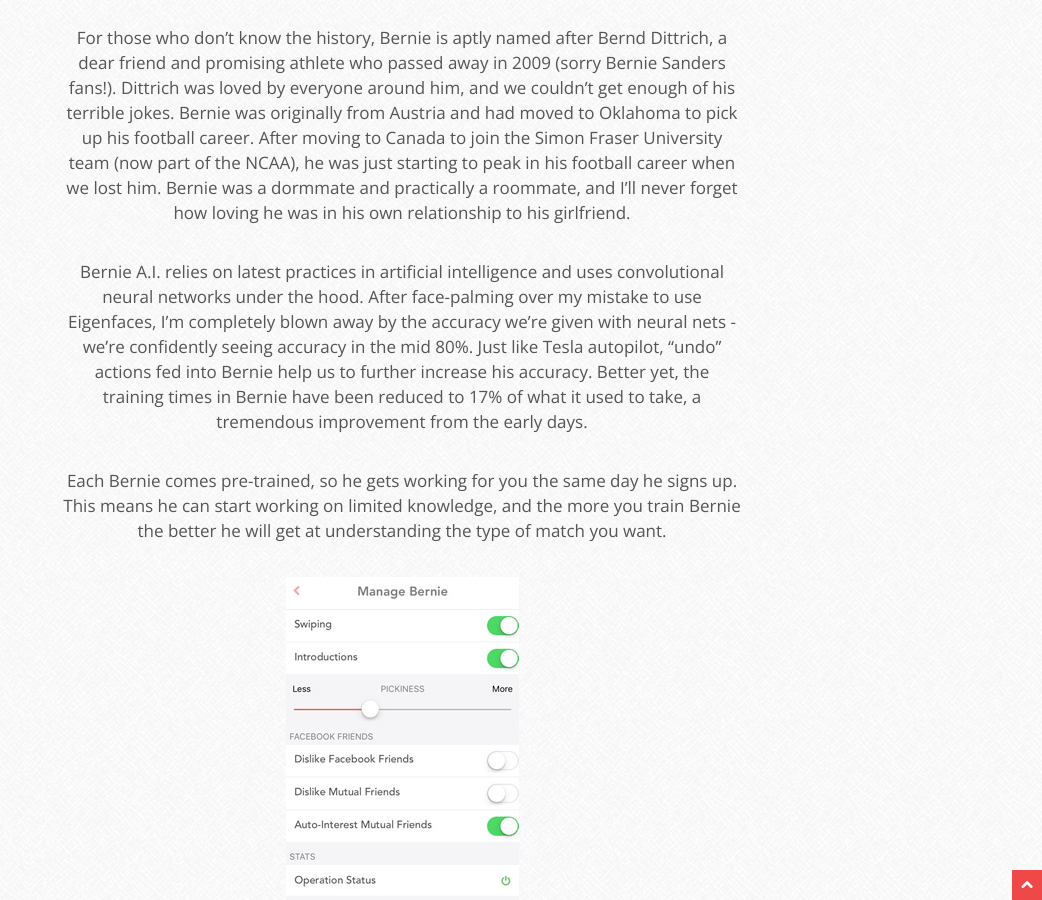
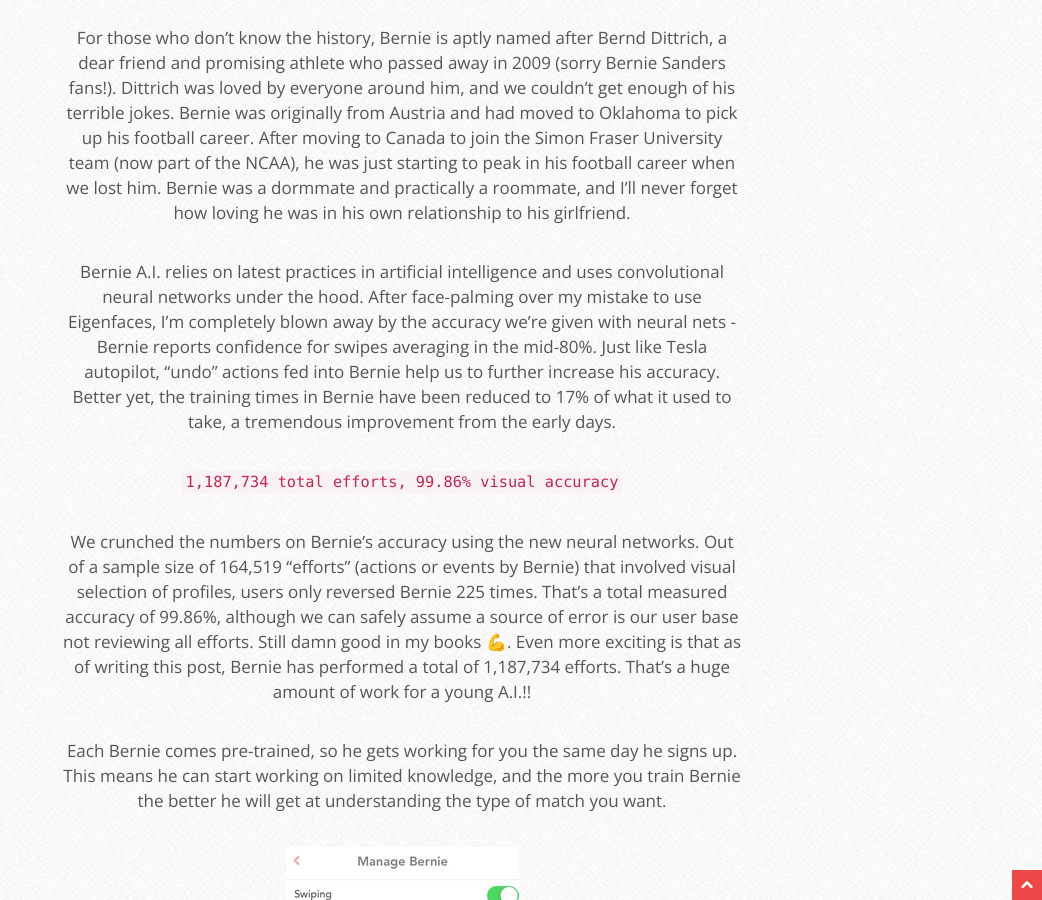
Before and after one commit to crockpotveggies/crockpotveggies.github.io, a Jekyll site: the page built from _posts/2016-07-26-automate-tinder-artificial-intelligence.md, in a window 1280 px wide and 900 px high, scrolled down 1557 px. Shown: the whole window, without its empty margins (238-1280 px from the left). Built offline with Jekyll 4.4.1, drawn with Linux system fonts in a browser that asks for light colours; some web fonts are replaced; Markdown is read by kramdown in place of the engine named in the settings; comment, search, counter and statistics services are not loaded.

Commit message:
Add stats.

```diff
--- a/_posts/2016-07-26-automate-tinder-artificial-intelligence.md
+++ b/_posts/2016-07-26-automate-tinder-artificial-intelligence.md
@@ -13,7 +13,11 @@
 
 For those who don't know the history, Bernie is aptly named after Bernd Dittrich, a dear friend and promising athlete who passed away in 2009 (sorry Bernie Sanders fans!). Dittrich was loved by everyone around him, and we couldn't get enough of his terrible jokes. Bernie was originally from Austria and had moved to Oklahoma to pick up his football career. After moving to Canada to join the Simon Fraser University team (now part of the NCAA), he was just starting to peak in his football career when we lost him. Bernie was a dormmate and practically a roommate, and I'll never forget how loving he was in his own relationship to his girlfriend.
 
-Bernie A.I. relies on latest practices in artificial intelligence and uses convolutional neural networks under the hood. After face-palming over my mistake to use Eigenfaces, I'm completely blown away by the accuracy we're given with neural nets - we're confidently seeing accuracy in the mid 80%. Just like Tesla autopilot, "undo" actions fed into Bernie help us to further increase his accuracy. Better yet, the training times in Bernie have been reduced to 17% of what it used to take, a tremendous improvement from the early days.
+Bernie A.I. relies on latest practices in artificial intelligence and uses convolutional neural networks under the hood. After face-palming over my mistake to use Eigenfaces, I'm completely blown away by the accuracy we're given with neural nets - Bernie reports confidence for swipes averaging in the mid-80%. Just like Tesla autopilot, "undo" actions fed into Bernie help us to further increase his accuracy. Better yet, the training times in Bernie have been reduced to 17% of what it used to take, a tremendous improvement from the early days.
+
+`1,187,734 total efforts, 99.86% visual accuracy`
+
+We crunched the numbers on Bernie's accuracy using the new neural networks. Out of a sample size of 164,519 "efforts" (actions or events by Bernie) that involved visual selection of profiles, users only reversed Bernie 225 times. That's a total measured accuracy of 99.86%, although we can safely assume a source of error is our user base not reviewing all efforts. Still damn good in my books 💪. Even more exciting is that as of writing this post, Bernie has performed a total of 1,187,734 efforts. That's a huge amount of work for a young A.I.!!
 
 Each Bernie comes pre-trained, so he gets working for you the same day he signs up. This means he can start working on limited knowledge, and the more you train Bernie the better he will get at understanding the type of match you want.
 
```
